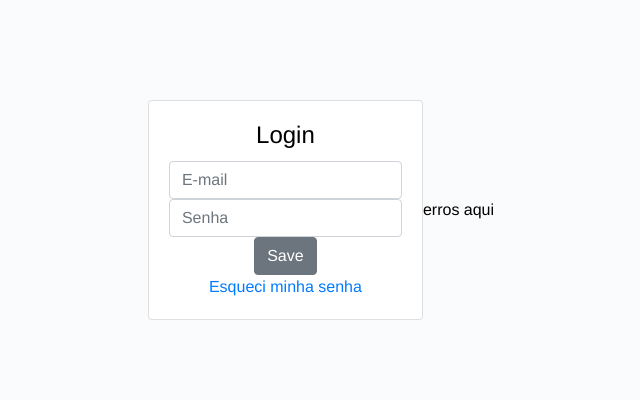
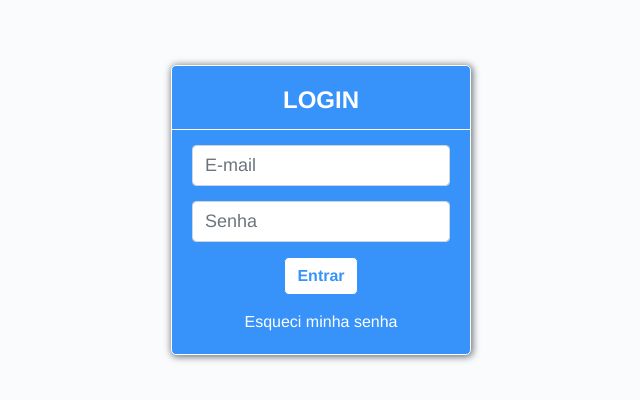
Before and after one commit to UNIPTCC/Help-Doctor-Front, a Vue app: page /404#/login in a window 1280 px wide. Shown: the part 190-590 px from the top of the page, without its empty margins (319-959 px from the left). Built offline with nearby package versions, Linux system fonts and the light colour scheme; what vue-resource would draw is missing.

Commit message:
:sparkles: Login Front

```diff
--- a/src/assets/styles/globals.scss
+++ b/src/assets/styles/globals.scss
@@ -9,6 +9,10 @@ $black: #000;
 /* Blue */
 $blue: #3793f9;
 /* Blue */
+
+/* Red */
+$red: #dc3545;
+/* Red */
 
 /* Fonts */
 $default: 'Avenir', Helvetica, Arial, sans-serif;
--- a/src/pages/Login/Login.scss
+++ b/src/pages/Login/Login.scss
@@ -1,3 +1,69 @@
 #login {
+  position: relative;
   height: 100vh;
+  #errors {
+    position: absolute;
+    bottom: -40px;
+    left: 0;
+    width: 100%;
+    color: $red;
+    font-weight: 600;
+    text-shadow: 0 0 0 $red;
+    border-top: 2px solid $red;
+    border-bottom: 2px solid $red;
+    border-radius: 5px;
+    opacity: 0;
+    transition: $transition;
+  }
+  .card {
+    background: $blue;
+    border: 1px solid $white;
+    border-radius: 5px;
+    box-shadow: 1px 1px 7px 1px $gray-disable;
+    .card-title {
+      margin: 0 auto;
+      color: $white;
+      text-transform: uppercase;
+      font-weight: 600;
+    }
+    hr.separator {
+      margin: 15px auto;
+      border-top: 1px solid $white;
+      position: relative;
+      left: -1.25rem;
+      width: calc(100% + 2.5rem);
+    }
+    a {
+      color: $white;
+      margin: 15px auto 0;
+      display: inline-block;
+      transition: $transition;
+      &:hover {
+        text-shadow: 0 0 3px $white;
+      }
+    }
+    form {
+      input {
+        margin: 0 auto 15px;
+        font-size: 18px;
+      }
+      button {
+        background: $white;
+        color: $blue;
+        border-color: $blue;
+        border-radius: 5px;
+        font-weight: 600;
+        transition: $transition;
+        &:hover, &:focus {
+          background: darken($blue, 25%);
+          color: $white;
+        }
+        &:active {
+          font-size: 13px;
+          background: darken($blue, 25%);
+          color: $white;
+        }
+      }
+    }
+  }
 }
--- a/src/pages/Login/Login.vue
+++ b/src/pages/Login/Login.vue
@@ -1,6 +1,7 @@
 <template>
     <div class="content" id="login">
         <b-card title="Login">
+          <hr class='separator' />
           <b-form v-on:submit.prevent="onSubmit">
             <b-form-input
               id="email"
@@ -17,16 +18,16 @@
               placeholder="Senha"
             />
             <b-button type='submit'>
-              Save
+              Entrar
             </b-button>
           </b-form>
           <b-link href="#">
             Esqueci minha senha
           </b-link>
+          <span id='errors'>
+            erros aqui
+          </span>
         </b-card>
-        <span id='errors'>
-          erros aqui
-        </span>
     </div>
 </template>
 
```
